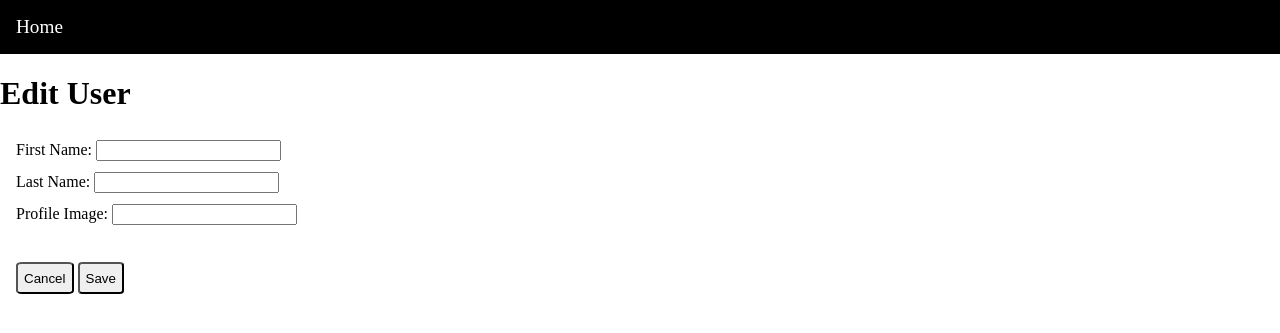
After one commit to Rajayne/Blogly, a Flask app: template templates/edit.html in a window 1280 px wide. The commit adds this page. Shown: the top 333 px of the page. Run offline with Flask 3, Linux system fonts and the light colour scheme; the template is opened without the code that fills it, so the values that code supplies are empty.

Commit message:
Edit and delete user

```diff
--- a/app.py
+++ b/app.py
@@ -47,11 +47,24 @@ def view_user(id):
     return render_template('user.html', user=user)
 
 
-# @app.route('/users/<int:user_id>/edit', methods=['GET'])
-# def edit_user_form():
+@app.route('/users/<int:id>/edit', methods=['GET'])
+def edit_user_form(id):
+    user = User.query.get_or_404(id)
+    return render_template('edit.html', user=user)
 
-# @app.route('/users/<int:user_id>/edit', methods=['POST'])
-# def submit_user_edit():
+@app.route('/users/<int:id>/edit', methods=['POST'])
+def submit_user_edit(id):
+    user = User.query.get_or_404(id)
+    previous_image = user.image_url
+    user.first_name = request.form['first_name']
+    user.last_name = request.form['last_name']
+    user.image_url = request.form['image_url'] or previous_image
+    db.session.commit()
 
-# @app.route('/users/<int:user_id>/delete')
-# def delete_user():
+    return redirect(f'/users/{id}')
+
+@app.route('/users/<int:id>/delete')
+def delete_user(id):
+    User.get_by_id(id).delete()
+    db.session.commit()
+    return redirect('/users')
--- a/static/app.css
+++ b/static/app.css
@@ -15,6 +15,9 @@ body {
     font-size: 1.2rem;
 }
 
+.image {
+    vertical-align: middle;
+}
 
 ul {
     list-style-type: none;
@@ -39,8 +42,13 @@ button {
     border-style: none;
 }
 
+.container {
+    display: flex;
+}
+
 #edit {
     background: rgb(36, 135, 255);
+    margin: 0 .5rem;
 }
 
 #delete {
--- /dev/null
+++ b/templates/edit.html
@@ -0,0 +1,21 @@
+{% extends 'base.html' %}
+
+{% block title %}New User Form{% endblock %}
+
+{% block header %}Edit User{% endblock %}
+
+{% block content %}
+<form class="new_user_form" method="POST">
+    <label>First Name:</label>
+    <input type="text" name="first_name" placeholder="{{user.first_name}}" required>
+    <br>
+    <label>Last Name:</label>
+    <input type="text" name="last_name" placeholder="{{user.last_name}}" required>
+    <br>
+    <label>Profile Image:</label>
+    <input type="url" name="image_url" placeholder="{{user.image_url}}">
+    <br><br>
+    <button>Cancel</button>
+    <button>Save</button>
+</form>
+{% endblock %}
--- a/templates/form.html
+++ b/templates/form.html
@@ -14,7 +14,7 @@
     <br>
     <label>Profile Image:</label>
     <input type="url" name="image_url" placeholder="Image URL">
-    <br>
+    <br><br>
     <button>Submit New User!</button>
 </form>
 {% endblock %}
--- a/templates/list.html
+++ b/templates/list.html
@@ -8,7 +8,7 @@
 <ul>
     {% for user in users %}
     <li>
-        <img src="{{user.image_url}}" width="50" height="50"></img>
+        <img class="image" src="{{user.image_url}}" width="50" height="50"></img>
         <a href="users/{{user.id}}"">{{user.first_name}} {{user.last_name}}</a>
     </li>
     {% endfor %}
```
Also changed, not shown: templates/user.html (+8 -2 lines).
